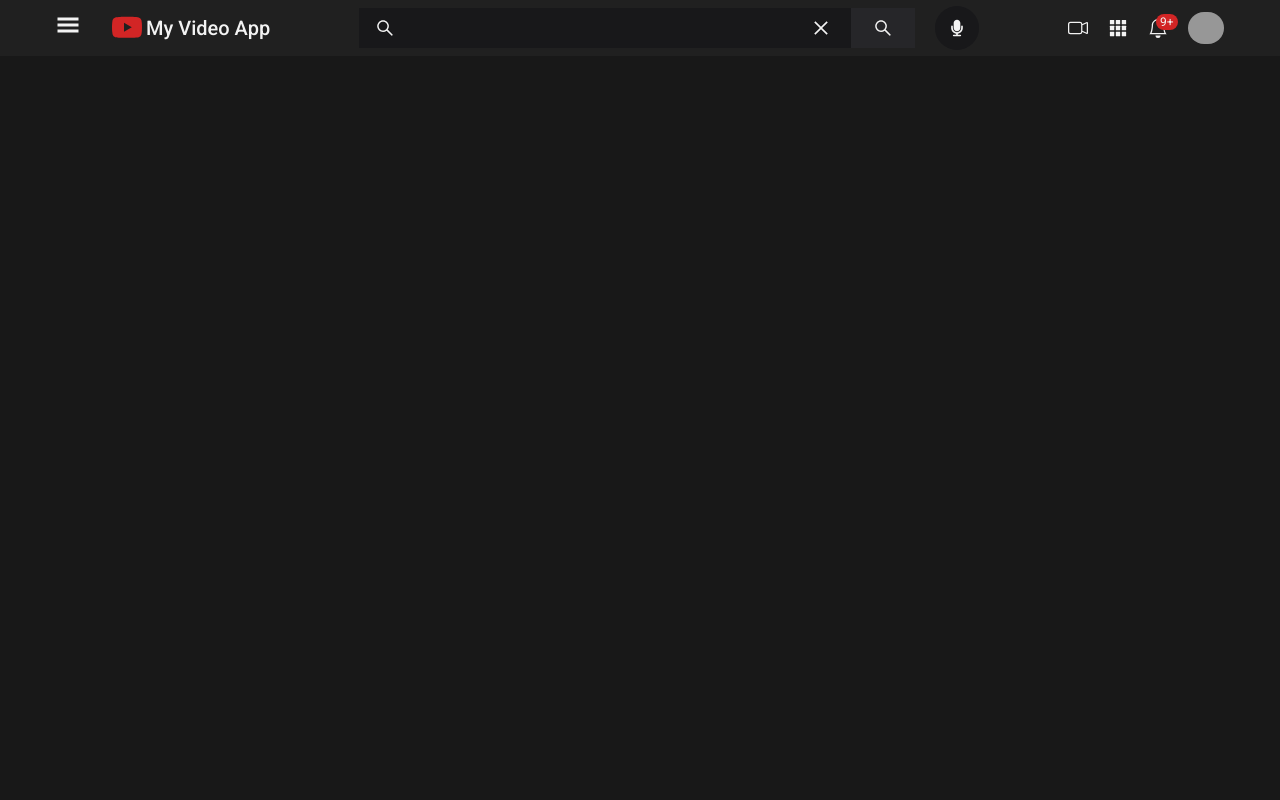
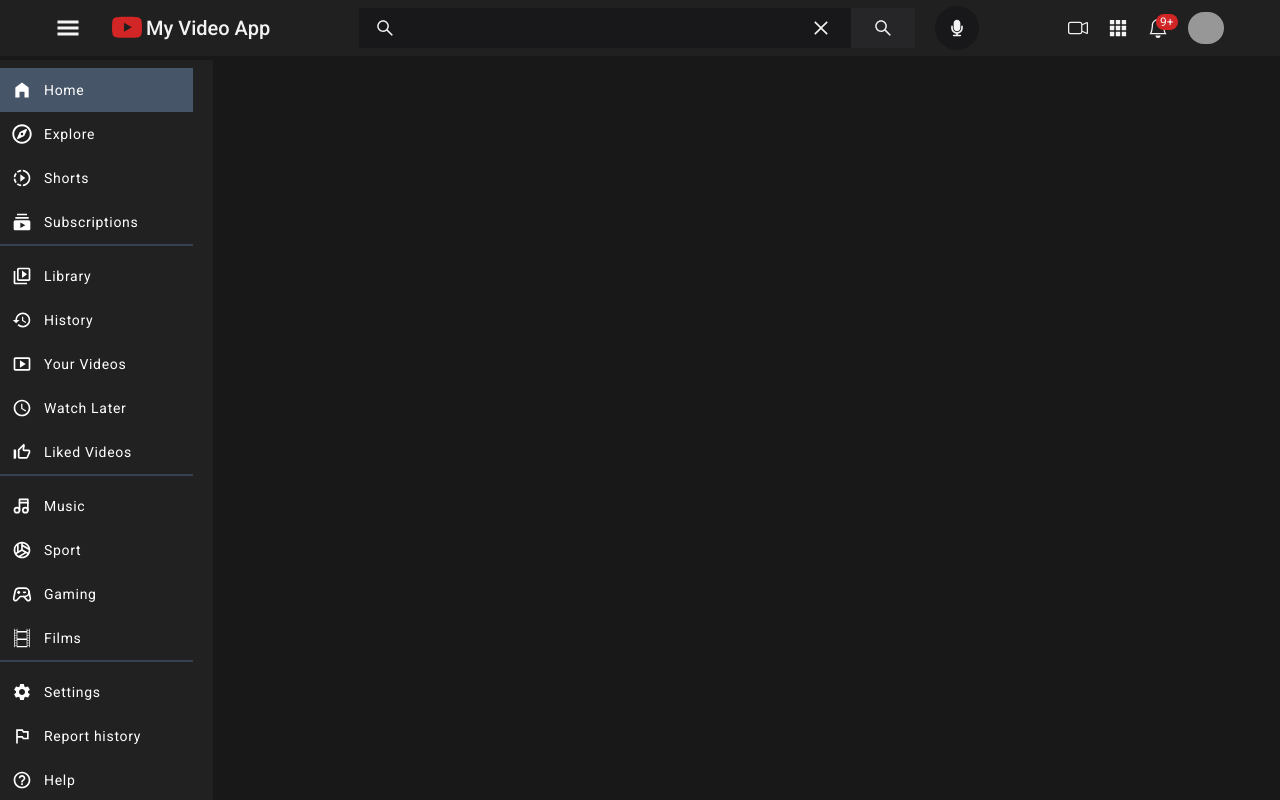
Before and after one commit to andysmokk/my-video-app, a React (Create React App) app: page / in a window 1280 px wide. Built offline with nearby package versions, Linux system fonts and the light colour scheme; grey boxes are pictures that could not be loaded.

Commit message:
finished markup of sidebar

```diff
--- a/src/components/NavBar.tsx
+++ b/src/components/NavBar.tsx
@@ -13,7 +13,7 @@ const NavBar = () => {
      opacity-95 sticky top-0 z-50"
     >
       <div className="flex gap-8 item-center text-2xl">
-        <div>
+        <div className="flex items-center justify-center">
           <GiHamburgerMenu />
         </div>
         <Link to="/">
--- /dev/null
+++ b/src/components/SideBar.tsx
@@ -0,0 +1,107 @@
+import {
+  mainLinks,
+  secondaryLinks,
+  subscriptionLinks,
+  helpLinks,
+  textLinks,
+} from "../constants";
+
+const SideBar = () => {
+  return (
+    <div className="w-2/12 bg-[#212121] pr-5 overflow-auto pb-8 sidebar">
+      <ul className="flex flex-col border-b-2 border-gray-700 mt-2">
+        {mainLinks.map(({ icon, name }) => {
+          return (
+            <li key={name}>
+              <button
+                className={`flex items-center gap-3 pl-3 pr-3 w-full py-3
+                 hover:bg-zinc-600 focus:bg-zinc-600
+             ${name === "Home" ? "bg-slate-600" : ""}`}
+              >
+                {icon}
+                <span className="text-sm tracking-wider">{name}</span>
+              </button>
+            </li>
+          );
+        })}
+      </ul>
+      <ul className="flex flex-col border-b-2 border-gray-700 mt-2">
+        {secondaryLinks.map(({ icon, name }) => {
+          return (
+            <li key={name}>
+              <button
+                className={`flex items-center gap-3 pl-3 pr-3 w-full py-3
+                 hover:bg-zinc-600 focus:bg-zinc-600
+             ${name === "Home" ? "bg-slate-600" : ""}`}
+              >
+                {icon}
+                <span className="text-sm tracking-wider">{name}</span>
+              </button>
+            </li>
+          );
+        })}
+      </ul>
+      <ul className="flex flex-col border-b-2 border-gray-700 mt-2">
+        {subscriptionLinks.map(({ icon, name }) => {
+          return (
+            <li key={name}>
+              <button
+                className={`flex items-center gap-3 pl-3 pr-3 w-full py-3
+                 hover:bg-zinc-600 focus:bg-zinc-600
+             ${name === "Home" ? "bg-slate-600" : ""}`}
+              >
+                {icon}
+                <span className="text-sm tracking-wider">{name}</span>
+              </button>
+            </li>
+          );
+        })}
+      </ul>
+      <ul className="flex flex-col border-b-2 border-gray-700 mt-2">
+        {helpLinks.map(({ icon, name }) => {
+          return (
+            <li key={name}>
+              <button
+                className={`flex items-center gap-3 pl-3 pr-3 w-full py-3
+                 hover:bg-zinc-600 focus:bg-zinc-600
+             ${name === "Home" ? "bg-slate-600" : ""}`}
+              >
+                {icon}
+                <span className="text-sm tracking-wider">{name}</span>
+              </button>
+            </li>
+          );
+        })}
+      </ul>
+      <ul className="flex gap-2 flex-wrap text-sm p-4 text-zinc-400">
+        {textLinks[0].map((name) => {
+          return (
+            <li key={name}>
+              <button className="px-1 hover:bg-zinc-600 focus:bg-zinc-600 text-left">
+                {name}
+              </button>
+            </li>
+          );
+        })}
+      </ul>
+      <ul className="flex gap-2 flex-wrap text-sm p-4 text-zinc-400">
+        {textLinks[1].map((name) => {
+          return (
+            <li key={name}>
+              <button className="px-1 hover:bg-zinc-600 focus:bg-zinc-600 text-left">
+                {name}
+              </button>
+            </li>
+          );
+        })}
+      </ul>
+      <span className="px-4 text-sm text-zinc-400">&copy; 2024 Glooge</span>
+      <br />
+      <p className="px-4 pt-3 text-sm text-zinc-400">
+        This clone is for educational purpose only.
+      </p>
+    </div>
+  );
+};
+
+export default SideBar;
--- /dev/null
+++ b/src/constants/index.tsx
@@ -0,0 +1,119 @@
+import {
+  MdHomeFilled,
+  MdOutlineSlowMotionVideo,
+  MdSubscriptions,
+  MdOutlineVideoLibrary,
+  MdHistory,
+  MdOutlineSmartDisplay,
+  MdOutlineWatchLater,
+  MdThumbUpOffAlt,
+  MdSettings,
+  MdOutlinedFlag,
+  MdOutlineHelpOutline,
+  MdOutlineFeedback,
+  MdOutlineSportsVolleyball,
+} from "react-icons/md";
+import { TbMusic, TbDeviceGamepad2 } from "react-icons/tb";
+import { FaRegCompass } from "react-icons/fa";
+import { GiFilmStrip } from "react-icons/gi";
+
+const mainLinks = [
+  {
+    icon: <MdHomeFilled className="text-xl" />,
+    name: "Home",
+  },
+  {
+    icon: <FaRegCompass className="text-xl" />,
+    name: "Explore",
+  },
+  {
+    icon: <MdOutlineSlowMotionVideo className="text-xl" />,
+    name: "Shorts",
+  },
+  {
+    icon: <MdSubscriptions className="text-xl" />,
+    name: "Subscriptions",
+  },
+];
+
+const secondaryLinks = [
+  {
+    icon: <MdOutlineVideoLibrary className="text-xl" />,
+    name: "Library",
+  },
+  {
+    icon: <MdHistory className="text-xl" />,
+    name: "History",
+  },
+  {
+    icon: <MdOutlineSmartDisplay className="text-xl" />,
+    name: "Your Videos",
+  },
+  {
+    icon: <MdOutlineWatchLater className="text-xl" />,
+    name: "Watch Later",
+  },
+  {
+    icon: <MdThumbUpOffAlt className="text-xl" />,
+    name: "Liked Videos",
+  },
+];
+
+const subscriptionLinks = [
+  {
+    icon: <TbMusic className="text-xl" />,
+    name: "Music",
+  },
+  {
+    icon: <MdOutlineSportsVolleyball className="text-xl" />,
+    name: "Sport",
+  },
+  {
+    icon: <TbDeviceGamepad2 className="text-xl" />,
+    name: "Gaming",
+  },
+  {
+    icon: <GiFilmStrip className="text-xl" />,
+    name: "Films",
+  },
+];
+
+const helpLinks = [
+  {
+    icon: <MdSettings className="text-xl" />,
+    name: "Settings",
+  },
+  {
+    icon: <MdOutlinedFlag className="text-xl" />,
+    name: "Report history",
+  },
+  {
+    icon: <MdOutlineHelpOutline className="text-xl" />,
+    name: "Help",
+  },
+  {
+    icon: <MdOutlineFeedback className="text-xl" />,
+    name: "Send feedback",
+  },
+];
+
+const textLinks = [
+  [
+    "About",
+    "Press",
+    "Copyright",
+    "Contact us",
+    "Creator",
+    "Advertise",
+    "Developers",
+  ],
+  [
+    "Terms",
+    "Privacy",
+    "Policy & Safety",
+    "How YouTube works",
+    "Test new features",
+  ],
+];
+
+export { mainLinks, secondaryLinks, subscriptionLinks, helpLinks, textLinks };
--- a/src/pages/Home.tsx
+++ b/src/pages/Home.tsx
@@ -1,10 +1,15 @@
-import React from "react";
 import NavBar from "../components/NavBar";
+import SideBar from "../components/SideBar";
 
 function Home() {
   return (
-    <div>
-      <NavBar />
+    <div className="max-h-screen overflow-hidden">
+      <div style={{ height: "7.5vh" }}>
+        <NavBar />
+      </div>
+      <div className="flex" style={{ height: "92.5vh" }}>
+        <SideBar />
+      </div>
     </div>
   );
 }
```
